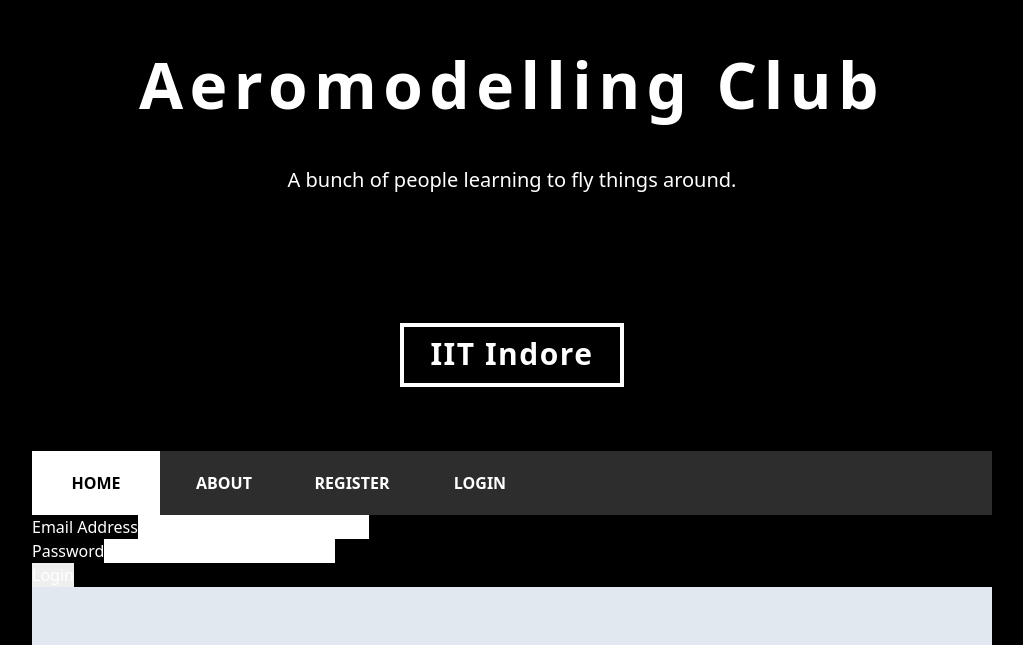
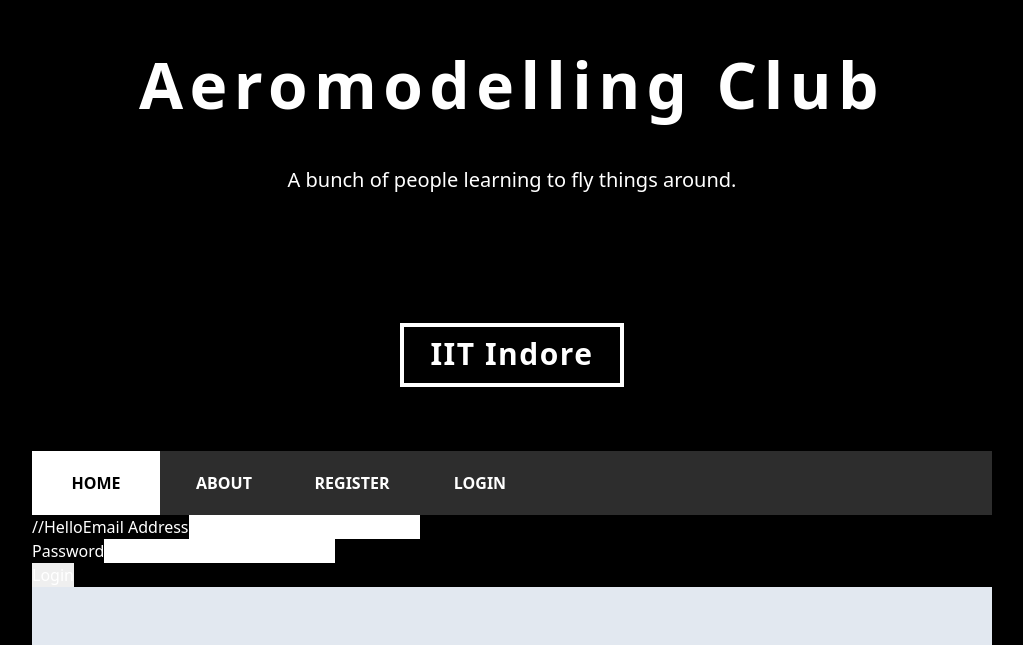
Before and after one commit to aeroiiti/aeroclubiiti, a React (Create React App) app: page /login in a window 1280 px wide. Shown: the part 155-800 px from the top of the page, without its empty margins (128-1151 px from the left). Built offline with nearby package versions, Linux system fonts and the light colour scheme.

Commit message:
commennt

```diff
--- a/src/components/auth/Login.js
+++ b/src/components/auth/Login.js
@@ -4,6 +4,7 @@ const Login = () => {
     return (
         <form className="wrapper container text-white bg-black">
             <div>
+            //Hello
                 <label htmlFor="email">Email Address</label>
                 <input type="email" name="email" required />
             </div>
```
